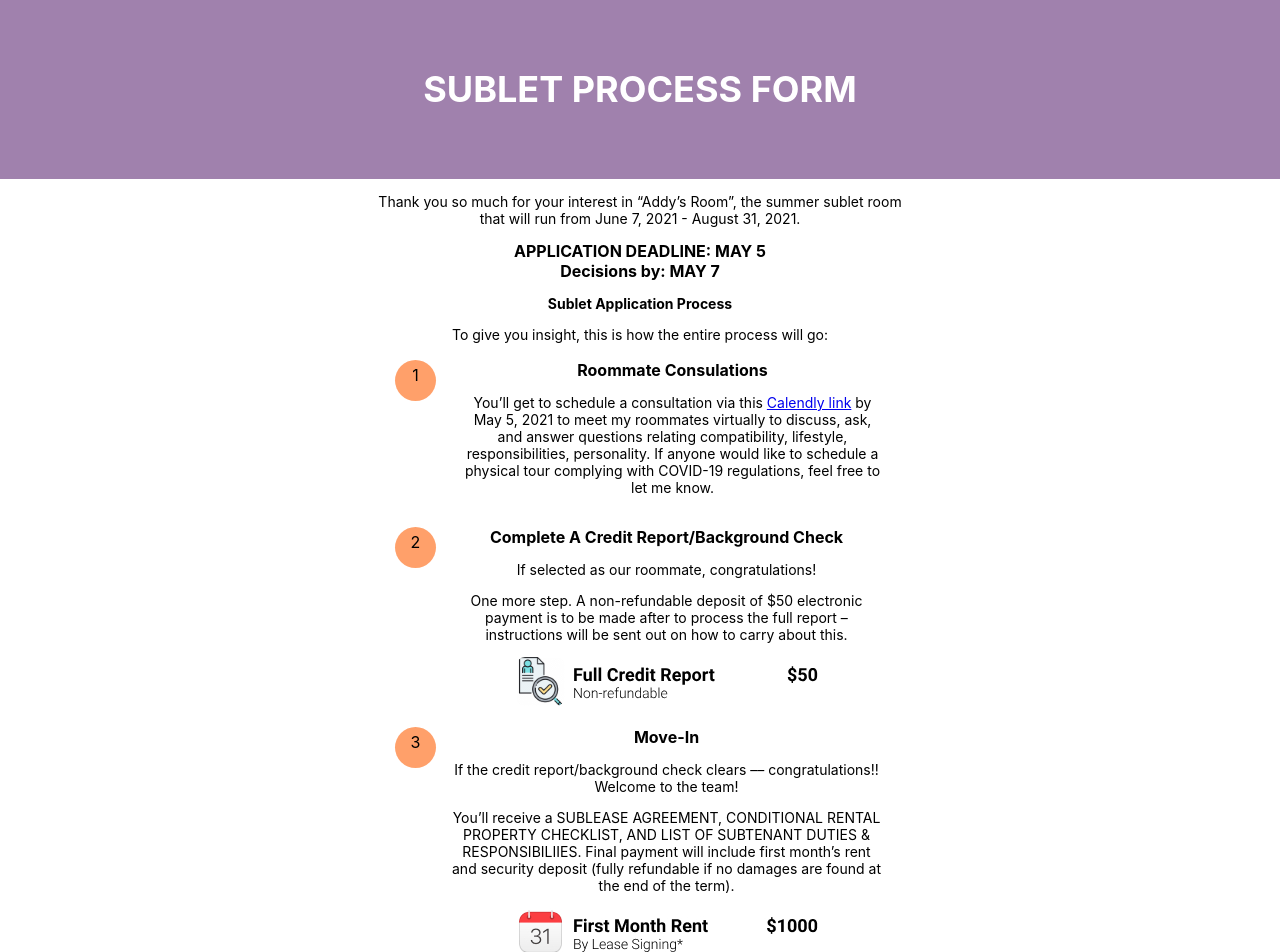
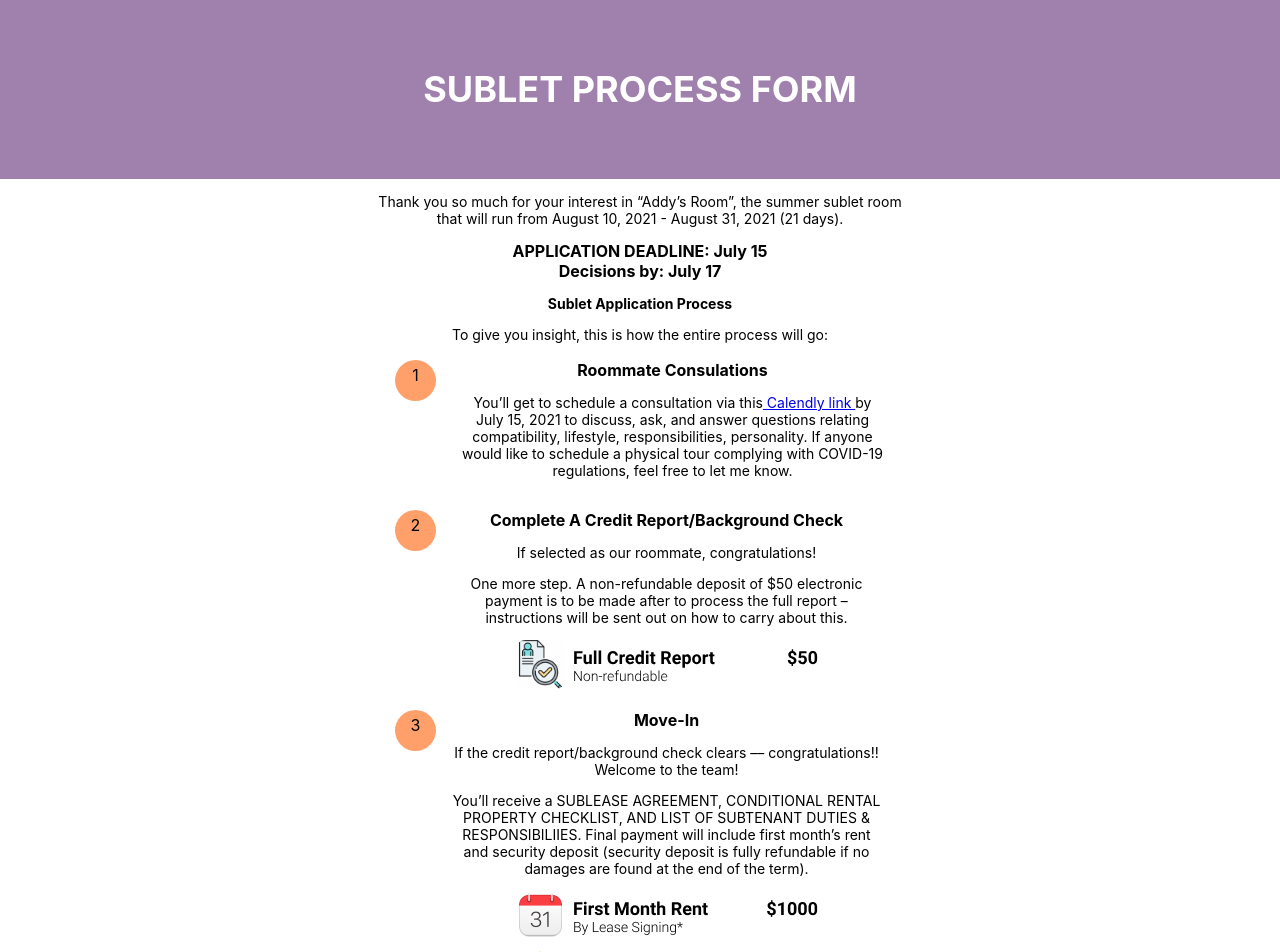
Before and after one commit to addyhebou/Sublet-Info, a React (Create React App) app in the folder app/: page / in a window 1280 px wide. Shown: the top 952 px of the page. Built offline with nearby package versions, Linux system fonts and the light colour scheme.

Commit message:
feat(content): updated for august 2021

```diff
--- a/app/src/components/Body.js
+++ b/app/src/components/Body.js
@@ -4,10 +4,10 @@ export default class Header extends Component {
     render() {
         return (
             <div className = "Body">
-                <p>Thank you so much for your interest in “Addy’s Room”, the summer sublet room that will run from June 7, 2021 - August 31, 2021.</p>
-                <strong>APPLICATION DEADLINE: MAY 5</strong>
+                <p>Thank you so much for your interest in “Addy’s Room”, the summer sublet room that will run from August 10, 2021 - August 31, 2021 (21 days).</p>
+                <strong>APPLICATION DEADLINE: July 15</strong>
                 <br/>
-                <strong>Decisions by: MAY 7</strong>
+                <strong>Decisions by: July 17</strong>
                 <p><strong>Sublet Application Process</strong></p>
                 <p>To give you insight, this is how the entire process will go:</p>
                 <Steps/>
--- a/app/src/components/Footer.js
+++ b/app/src/components/Footer.js
@@ -3,8 +3,8 @@ import React from 'react'
 export default function Footer() {
     return (
         <div className = "Footer">
-            <p><strong>NOTE:</strong>By applying for this room, you are not guaranteed the apartment, but only if you are cleared, accepted, and selected from the credit reports/background checks and roommate consultations.</p>
-            <strong>APPLICATION DEADLINE: MAY 5</strong>
+            <p><strong>NOTE: </strong>By applying for this room, you are not guaranteed the apartment, but only if you are cleared, accepted, and selected from the credit reports/background checks and roommate consultations.</p>
+            <strong>APPLICATION DEADLINE: July 15</strong>
         </div>
     )
 };
--- a/app/src/components/Steps.js
+++ b/app/src/components/Steps.js
@@ -12,7 +12,12 @@ export default function Steps() {
                 </div>
                 <div className = "bulletInfo">
                     <strong>Roommate Consulations</strong>
-                    <p>You’ll get to schedule a consultation via this <a href = {"https://calendly.com/addyhebou/15min"} target="_blank">Calendly link</a> by May 5, 2021 to meet my roommates virtually to discuss, ask, and answer questions relating compatibility, lifestyle, responsibilities, personality. If anyone would like to schedule a physical tour complying with COVID-19 regulations, feel free to let me know.</p>
+                    <p>You’ll get to schedule a consultation via this
+                        <a href = {"https://calendly.com/addyhebou/15min"} target="_blank"> Calendly link </a>
+                        by July 15, 2021 to discuss, ask, and answer questions
+                        relating compatibility, lifestyle, responsibilities, personality.
+                        If anyone would like to schedule a physical tour complying with COVID-19 regulations,
+                        feel free to let me know.</p>
                 </div>
             </div>
 
@@ -23,7 +28,8 @@ export default function Steps() {
                 <div>
                     <strong>Complete A Credit Report/Background Check </strong>
                     <p>If selected as our roommate, congratulations!</p>
-                    <p>One more step. A non-refundable deposit of $50 electronic payment is to be made after to process the full report – instructions will be sent out on how to carry about this.</p>
+                    <p>One more step. A non-refundable deposit of $50 electronic payment is to be made after to process
+                        the full report – instructions will be sent out on how to carry about this.</p>
                     <Credit />
                 </div>
             </div>
@@ -35,7 +41,11 @@ export default function Steps() {
                 <div>
                     <strong>Move-In</strong>
                     <p>If the credit report/background check clears –– congratulations!! Welcome to the team!</p>
-                    <p>You’ll receive a SUBLEASE AGREEMENT, CONDITIONAL RENTAL PROPERTY CHECKLIST, AND LIST OF SUBTENANT DUTIES & RESPONSIBILIIES. Final payment will include first month’s rent and security deposit (fully refundable if no damages are found at the end of the term).</p>
+                    <p>You’ll receive a SUBLEASE AGREEMENT, CONDITIONAL RENTAL PROPERTY CHECKLIST,
+                        AND LIST OF SUBTENANT DUTIES & RESPONSIBILIIES.
+                        Final payment will include first month’s rent and security deposit
+                        (security deposit is fully refundable if no damages are found
+                        at the end of the term).</p>
                     <img src = {RentPic} alt = "Rent is $1000"/>
                     <img src = {SecurityPic} alt = "Security Deposit is $500"/>
                 </div>
```
